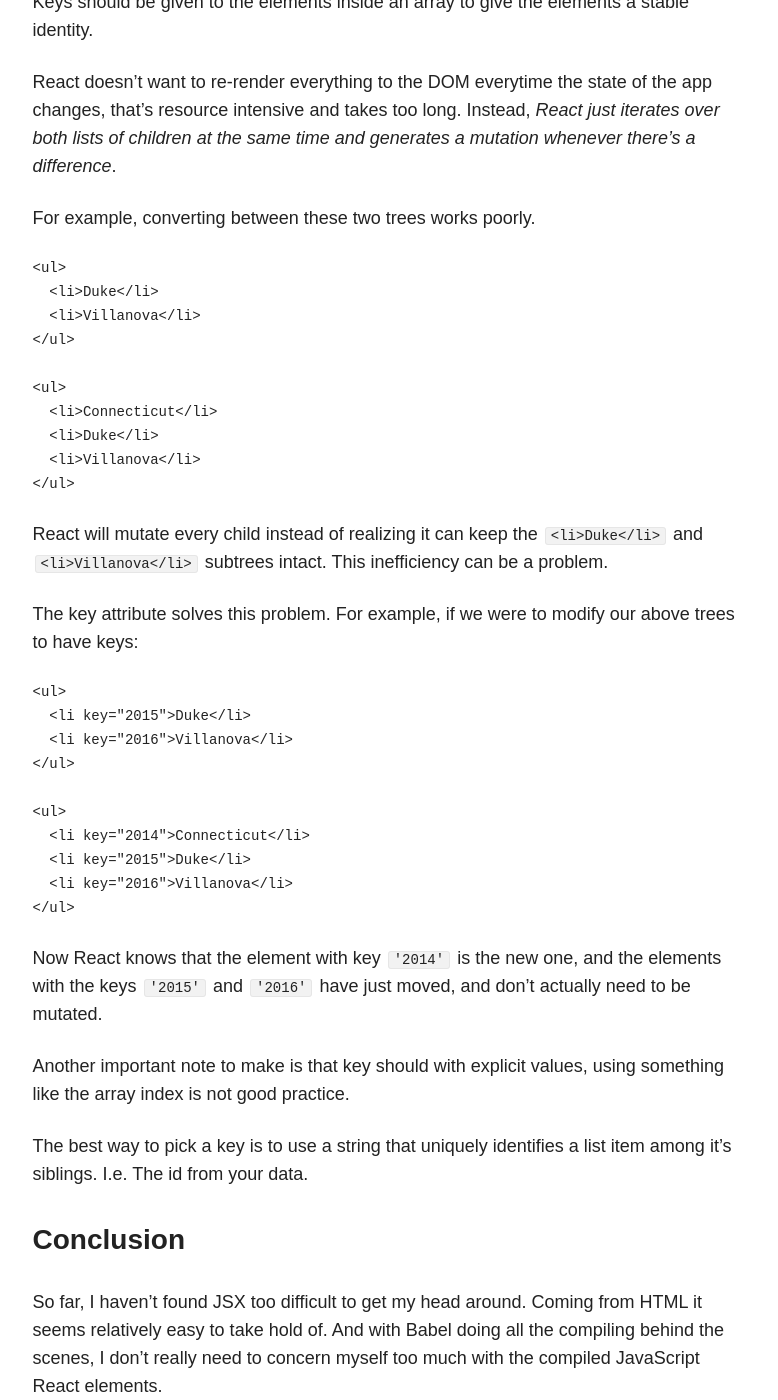
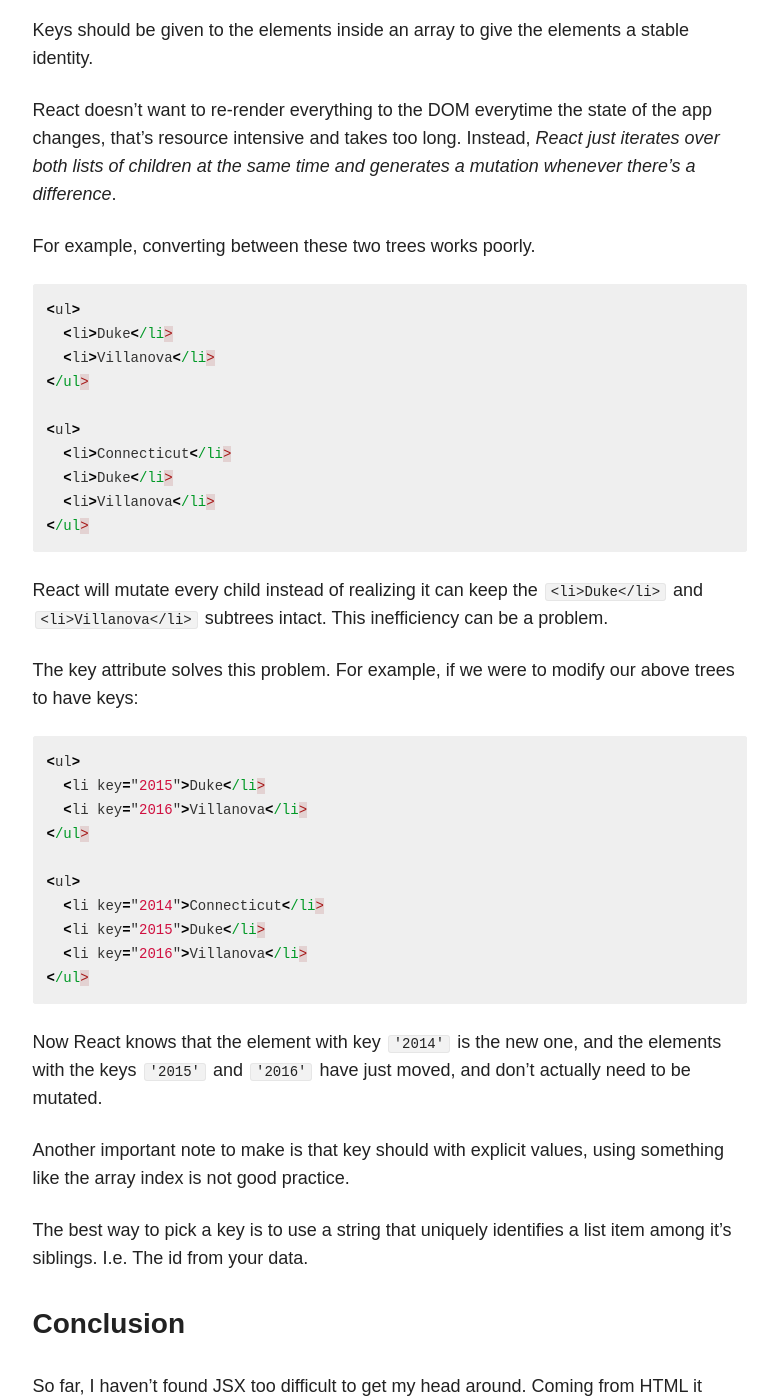
Before and after one commit to Matthew-Burfield/Matthew-Burfield.github.io-old, a Jekyll site: the page built from _posts/blog/2017-01-25-react-series-part-one-jsx.markdown, in a window 1280 px wide and 1400 px high, scrolled down 4290 px. Shown: the whole window, without its empty margins (347-1125 px from the left). Built offline with Jekyll 4.4.1, drawn with Linux system fonts in a browser that asks for light colours; nearby versions of some CDN libraries; some of the changed text lies outside the part shown.

Commit message:
updated latest post highlighting errors

````diff
--- a/_posts/blog/2017-01-25-react-series-part-one-jsx.markdown
+++ b/_posts/blog/2017-01-25-react-series-part-one-jsx.markdown
@@ -20,7 +20,7 @@
 
 At first glance, JSX could be mistaken for HTML inside of JavaScript code. That's what it looked like to me, and on the surface, it seems to behave similarly to a templating language.
 
-```jsx
+```javascript
 const element = <h1>Hello world!</h1>;
 ```
 
@@ -34,13 +34,13 @@
 
 For example:
 
-```jsx
+```javascript
 <div attribute="attributeValue" />
 ```
 
 Compiles to:
 
-```jsx
+```javascript
 React.createElement(
   div,
   { attribute: attributeValue },
@@ -64,7 +64,7 @@
 
 Other than that though, adding attributes seems to be relatively straight forward. For example, if we wanted to add a button with a class of "button" and an onclick attribute that calls a function called `handleOnClick()` and some button text that says "Click Me" we would simply write:
 
-```jsx
+```javascript
 <button
   className="button"
   onClick={this.handleOnClick()}
@@ -85,7 +85,7 @@
 
 Let's say we had an array of books with properties of title like so:
 
-```JavaScript
+```javascript
 const list = [
   {
     title: 'React',
@@ -102,7 +102,7 @@
 
 Now lets say we're rendering our JSX component and we want to display each of the items in the list. Using JavaScript inside the curly braces, we can use the Array.prototype.map() function.
 
-```jsx
+```javascript
   <table>
     <tbody>
       {list.map(item =>
@@ -129,7 +129,7 @@
 
 For example, converting between these two trees works poorly.
 
-```JavaScript
+```javascript
 <ul>
   <li>Duke</li>
   <li>Villanova</li>
@@ -147,7 +147,7 @@
 
 The key attribute solves this problem. For example, if we were to modify our above trees to have keys:
 
-```JavaScript
+```javascript
 <ul>
   <li key="2015">Duke</li>
   <li key="2016">Villanova</li>
````
